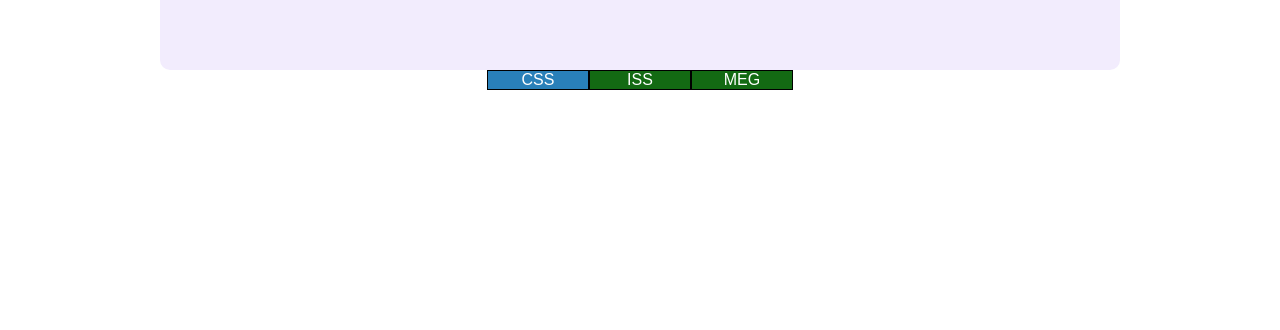
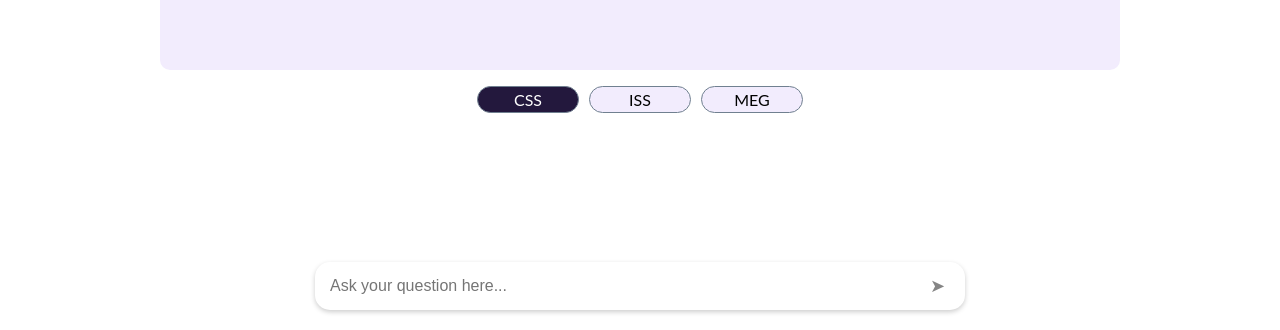
Before and after one commit to dhanu0381/sally_bot, a plain HTML site: page index.html in a window 1280 px wide. Shown: the part 470-800 px from the top of the page. Drawn offline with Linux system fonts and the light colour scheme.

Commit message:
Add input container with text input and submit button for user interaction

```diff
--- a/index.html
+++ b/index.html
@@ -28,6 +28,10 @@
         </div>
     </div>
     <div class="button-container" id="buttonGroup"></div>
+    <div id="inputContainer"> <!-- Container for input and button -->
+        <input type="text" id="inputBar" placeholder="Ask your question here..." /> <!-- Input bar -->
+        <button id="submitButton">➤</button> <!-- Submit button with arrow -->
+    </div>
     <script src="script.js"></script>
 </body>
 </html>
--- a/style.css
+++ b/style.css
@@ -74,38 +74,74 @@ body {
 
 #buttonGroup {
     display: flex;
-    flex-direction: row;
     justify-content: center;
-    align-items: center;
+    padding-top: 1rem;
+    gap: 10px;
 }
 
 .button {
     /* padding: 10px 20px; */
     width: 100px;
-    display: inline;
-    border: 1px solid black;
-    background-color: #136a13;
-    color: #fff;
-    text-align: center;
+    height: 25px;
+    font-family: Lato;
+    background-color: #F2ECFD;
+    border: 1px solid slategrey;
+    border-radius: 15px;
+    display: flex;
+    align-items: center;
+    justify-content: center;
     font-size: 16px;
     cursor: pointer;
-    transition: background-color 0.3s; /* Smooth transition */
 }
 
 .button.selected {
-    background-color: #2980b9; /* Change background when selected */
+    background-color: #23183D; /* Change background when selected */
+    color: #ffffff;
 }
 
 .button:hover {
-    background-color: #2980b9; /* Change background on hover */
+    background-color: #23183D; /* Change background on hover */
+    color: #ffffff;
 }
 
-/* .nav-header {
-    align-items: center;
-    font-family: Merck;
-    background-color: #FFDCB9;
-    color: #08A3B0;
-    margin: 0.5rem 0 0.5rem 0;
-    padding: 0px 0.75rem 0px 0.75rem;
-    border-radius: 50% 10% 50% 10%;
-} */
+
+#inputContainer {
+    position: fixed; /* Fix position at the bottom */
+    bottom: 20px; /* Space from the bottom */
+    left: 50%; /* Center horizontally */
+    transform: translateX(-50%); /* Adjust position to center */
+    width: 50%;
+    display: flex; /* Use flexbox for layout */
+    align-items: stretch; /* Stretch items to same height */
+    border-radius: 15px; /* Rounded corners for the container */
+    box-shadow: 0 2px 5px #00000033; /* Subtle shadow */
+    padding: 5px; /* Padding around the container */
+}
+
+#inputBar {
+    padding: 10px; /* Padding inside the input */
+    width: 300px; /* Set width of the input bar */
+    border: none; /* Remove default border */
+    border-radius: 15px 0 0 15px; /* Rounded corners on the left */
+    font-size: 16px; /* Font size */
+    outline: none; /* Remove outline on focus */
+    flex: 1; /* Allow input to take remaining space */
+}
+
+#submitButton {
+    border: none;
+    border-radius: 0 15px 15px 0;
+    background-color: field;
+    padding: 0 15px; /* Padding for the button */
+    color: #858585; /* Button text color */
+    cursor: pointer; /* Pointer cursor on hover */
+    font-size: 18px; /* Increase font size for the button */
+    display: flex; /* Use flexbox for alignment */
+    align-items: center; /* Center text vertically */
+    justify-content: center; /* Center text horizontally */
+}
+
+#submitButton:hover {
+    background-color:#23183D;
+    color: white;
+}
```
